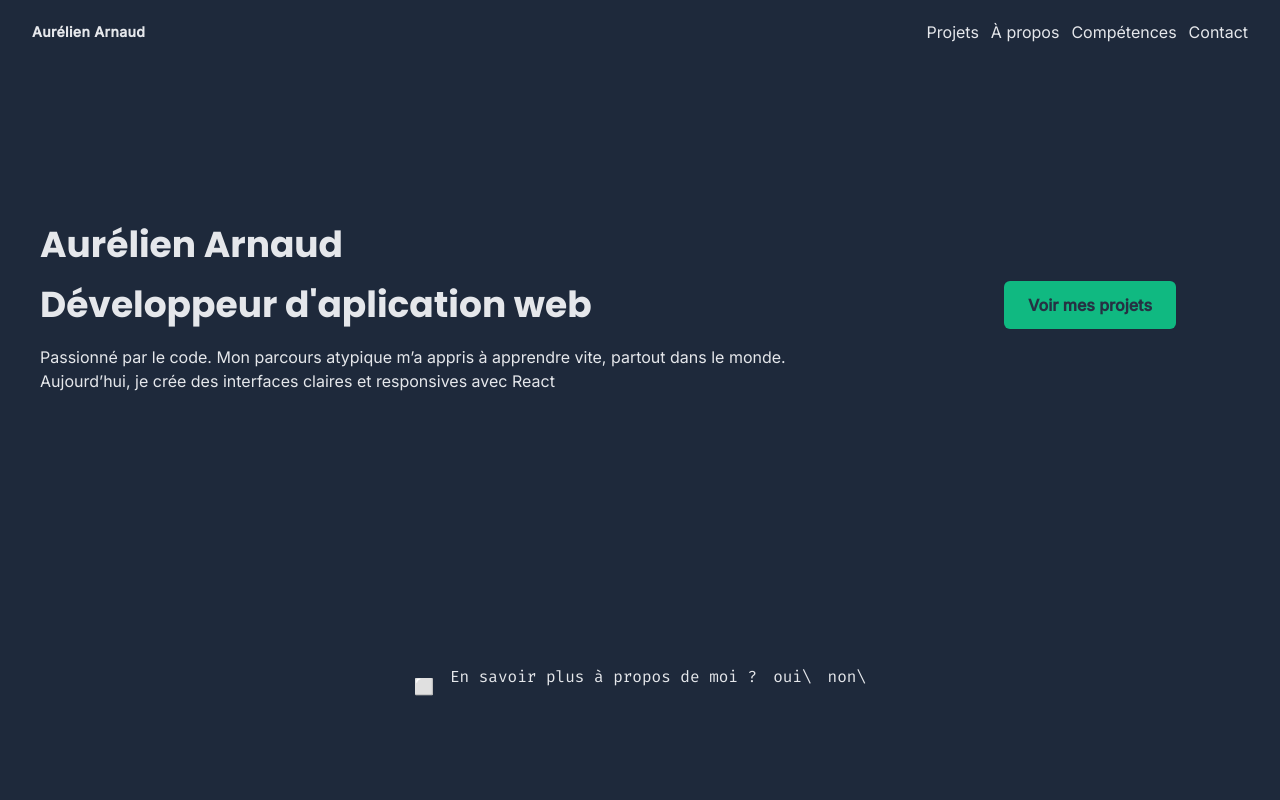
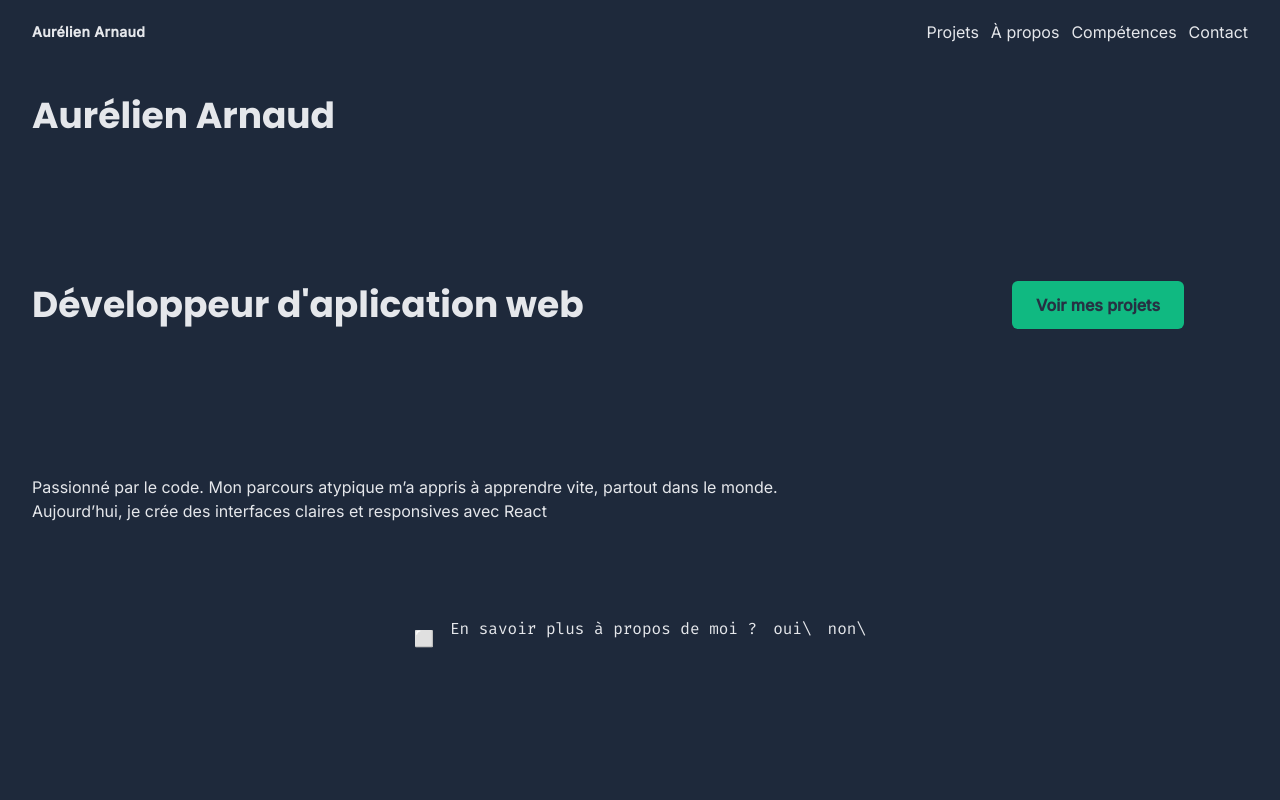
Before and after one commit to aurelienrnd/portfolio, a React (Vite) app: page / in a window 1280 px wide. Shown: the top 800 px of the page. Built offline with nearby package versions, Linux system fonts and the light colour scheme.

Commit message:
feature: correction css

```diff
--- a/src/compoments/pages/homePage/sections/About.tsx
+++ b/src/compoments/pages/homePage/sections/About.tsx
@@ -5,13 +5,11 @@ import phtoProfil from '../../../../assets/Screenshot_20250428-230534.png';
  * utilise un UseState et useEffect pour afficher le texte au fur et amesure que l'utilisateur schrool
  */
 function About(): React.JSX.Element {
-  //Gestion de l'etat de chaque phrase
-
   return (
-    <section id="about" className="flex flex-col gap-8 md:gap-16 pb-8">
+    <section id="about">
       <h2>Mon parcours de développeur</h2>
-      <div className="flex flex-col-reverse md:flex-row items-center gap-8 h-full">
-        <div className="flex flex-col gap-4 md:gap-0 justify-between text-center md:w-2/3 h-full">
+      <div className="flex flex-col-reverse items-center gap-4 md:my-4 md:flex-row md:h-full">
+        <div className="flex flex-col gap-2 md:h-full md:justify-between">
           <p>
             Après 10 ans dans l’industrie en tant qu’opérateur et pilote de
             ligne, j’ai décidé de donner un nouveau souffle à mon parcours.
@@ -46,4 +44,3 @@ function About(): React.JSX.Element {
   );
 }
 export default About;
-//TODO - reécrire le paragraphe
--- a/src/compoments/pages/homePage/sections/Banner.tsx
+++ b/src/compoments/pages/homePage/sections/Banner.tsx
@@ -29,19 +29,20 @@ function Banner(): React.JSX.Element {
   }, []);
 
   return (
-    <section id="banner" className="flex flex-col">
-      <div className="flex flex-col items-center md:items-start justify-around md:justify-center md:gap-4 h-2/3 text-center md:text-left">
+    <section id="banner">
+      <div className=" h-2/3 flex flex-col justify-between text-center mt-8 md:items-start md:text-start">
         <h1>Aurélien Arnaud</h1>
-        <div className="flex flex-col md:flex-row md:justify-between items-center w-full gap-8">
+
+        <div className="flex flex-col items-center gap-8 md:flex-row md:w-full md:justify-between md:pr-16">
           <h2>Développeur d'aplication web</h2>
-          <Link to="project" className="btn md:mr-16">
+          <Link to="project" className="btn">
             Voir mes projets
           </Link>
         </div>
 
         <p className="md:w-2/3">{text}</p>
       </div>
-      <div className="h-1/3 font-code flex justify-center items-center pb-16 md:pb-0">
+      <div className="font-code h-1/3 flex items-center justify-center">
         {isLoading ? <FakeLoader /> : <Cmd />}
       </div>
     </section>
--- a/src/compoments/pages/homePage/sections/Skilles.tsx
+++ b/src/compoments/pages/homePage/sections/Skilles.tsx
@@ -87,9 +87,9 @@ function Skilles() {
   });
 
   return (
-    <section id="skilles" className="flex flex-col gap-8 md:gap-16 md:pb-4">
+    <section id="skilles">
       <h2>Mes compétence de developpeur</h2>
-      <div className="flex flex-col h-full justify-between ">
+      <div className="flex flex-col gap-4 md:justify-between md:h-full md:my-4">
         {skilles.map((skill, index) => (
           <Skill
             key={`${skill.technologie}-${index}`}
--- a/src/styles/style.css
+++ b/src/styles/style.css
@@ -20,7 +20,7 @@
   }
 
   main {
-    @apply px-10 w-full flex flex-col items-center h-full;
+    @apply md:mx-8;
   }
 
   h1,
@@ -29,18 +29,16 @@
   }
 
   #banner {
-    height: calc(
-      100vh - 4rem
-    ); /* Soustrais le header a la taille total de la page*/
-    @apply min-h-85 max-h-320;
+    height: calc(100vh - 8rem);
+    @apply max-h-[1024px] min-h-[400px] flex flex-col;
+  }
+
+  #about {
+    @apply max-h-[1024px] min-h-[400px] pt-16 flex flex-col gap-4 text-center md:text-start md:h-screen;
   }
 
   #skilles {
-    @apply md:h-screen md:max-h-250 h-120 w-full pt-16;
-  }
-
-  #about {
-    @apply md:h-screen md:max-h-250 min-h-150 w-full pt-16;
+    @apply max-h-[1024px] min-h-[400px] pt-16 flex flex-col gap-4 text-center md:text-start md:h-screen;
   }
 }
 
```
